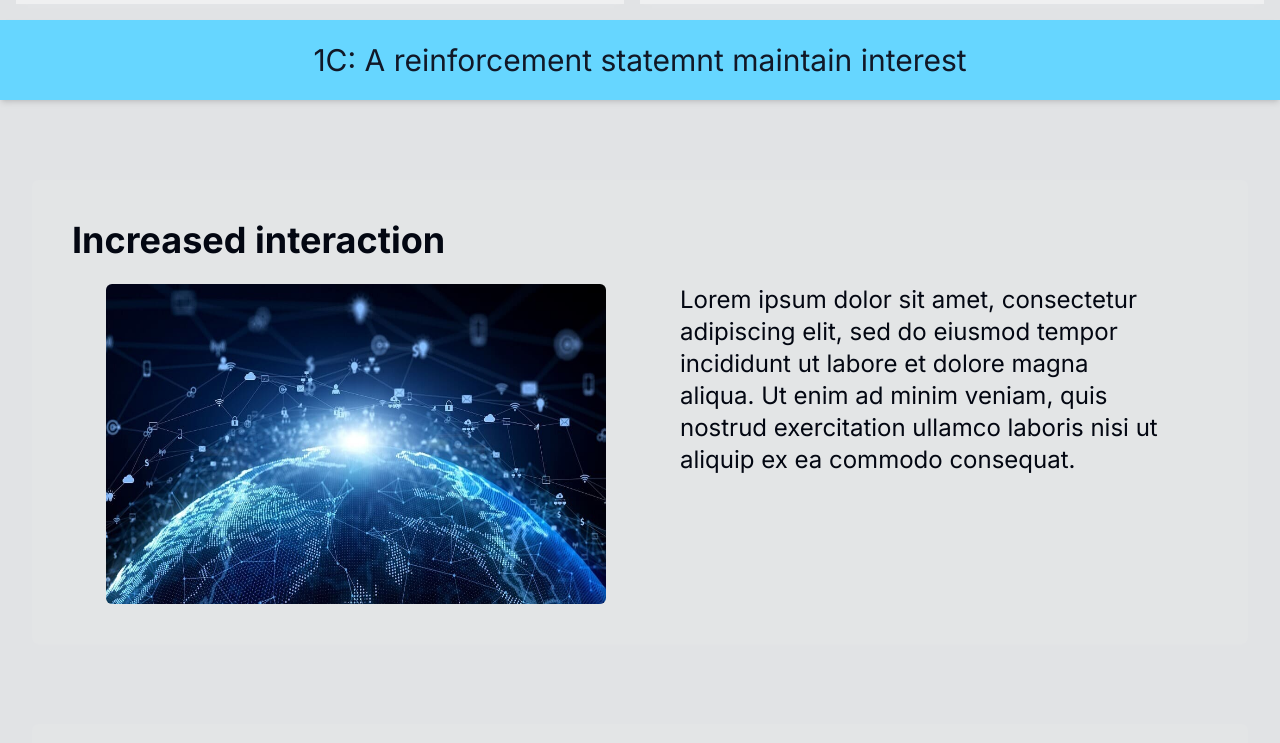
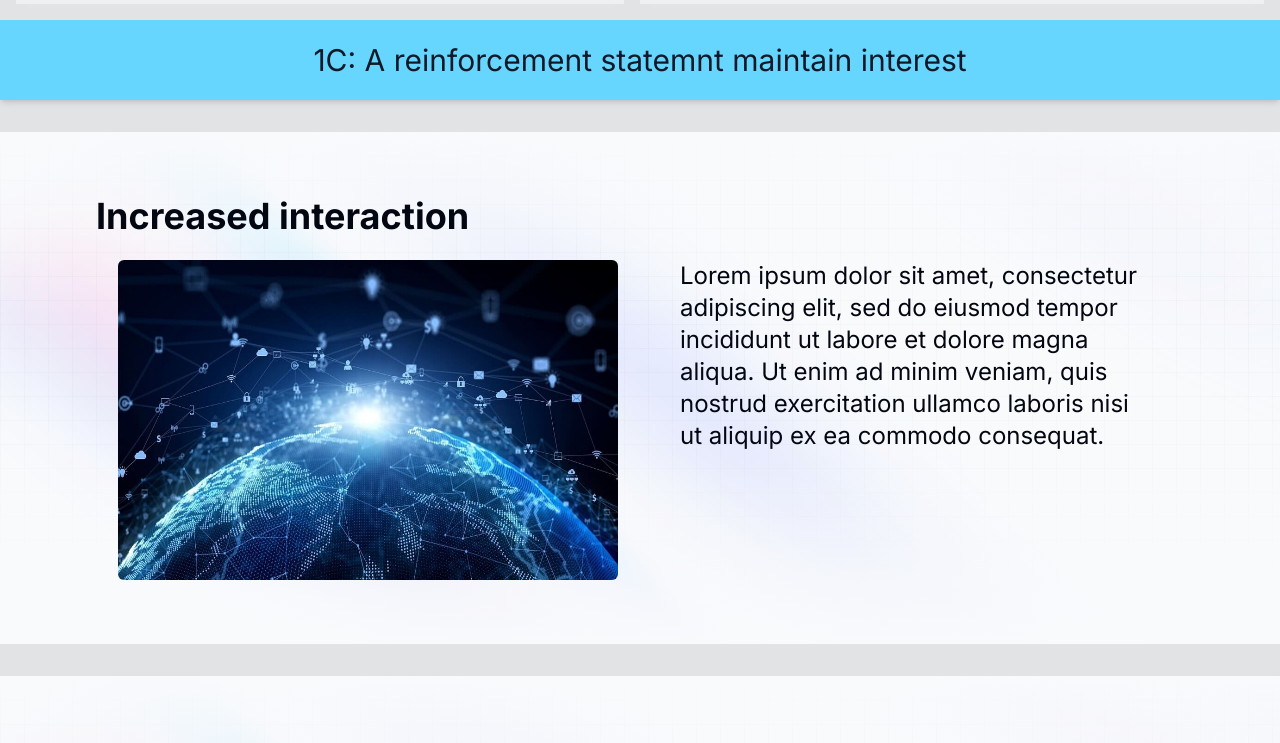
Before and after one commit to nardis9501/famdesc-landingpage, a Next.js app: page / in a window 1280 px wide. Shown: the part 2820-3563 px from the top of the page. Built offline with nearby package versions, Linux system fonts and the light colour scheme; what @midudev/tailwind-animations would draw is missing.

Commit message:
feat: add background grid and hero image container

```diff
--- a/components/BenefitsList/FeatureCard.js
+++ b/components/BenefitsList/FeatureCard.js
@@ -1,6 +1,7 @@
 import { useAppContext } from "@/app/providers";
 import { features } from "./list.data";
 import Image from "next/image";
+import GridBackground from "../Grid-background/GridBackground";
 
 export default function FeatureCard(props) {
   const { color } = useAppContext();
@@ -14,10 +15,10 @@ export default function FeatureCard(props) {
   return (
     <>
       {features.map(({ id, title, text, img }) => (
+        <GridBackground key={id} backdropTop backdropBottom>
           <section
-          key={id}
             className={
-            "p-8 md:p-10 my-20 m-4 md:mx-8 text-gray-950 dark:text-white  rounded-md bg-white/5 shadow-md shadow-white/5 dark:bg-black/5 dark:shadow-black/5"
+              "p-8 md:p-16 my-8 m-4 md:mx-8 text-gray-950 dark:text-white  rounded-md bg-white/5 shadow-md shadow-white/5 dark:bg-black/5 dark:shadow-black/5"
             }
           >
             <h4 className="text-4xl font-bold mb-6">{title}</h4>
@@ -39,6 +40,7 @@ export default function FeatureCard(props) {
               />
             </div>
           </section>
+        </GridBackground>
       ))}
     </>
   );
--- /dev/null
+++ b/components/Grid-background/GridBackground.js
@@ -0,0 +1,25 @@
+import React from "react";
+
+export default function GridBackground({
+  children,
+  backdropTop,
+  backdropBottom,
+}) {
+  return (
+    <>
+      <section className="relative">
+        <article className="absolute top-1/2 left-1/2 -translate-x-1/2 -translate-y-1/2 h-full w-screen">
+          <div className="bg-[url('/tiny.jpg')] dark:bg-[url('/dark-tiny.png')] bg-no-repeat bg-bottom bg-[size:150rem] dark:bg-[size:210rem] dark:bg-top inset-x-0 absolute w-full h-full"></div>
+          <div className="[mask-image:linear-gradient(0deg,transparent,black)] absolute  inset-0 bg-[linear-gradient(to_right,#80808012_1px,transparent_1px),linear-gradient(to_bottom,#80808012_1px,transparent_1px)] bg-[size:24px_24px]"></div>
+          {backdropTop && (
+            <div className="inset-x-0 top-0 flex justify-center bg-gradient-to-b from-slate-50 pb-36 pt-10 pointer-events-none dark:from-slate-900 absolute"></div>
+          )}
+          {backdropBottom && (
+            <div className="inset-x-0 bottom-0 flex justify-center bg-gradient-to-t from-slate-50 pt-36 pb-10 pointer-events-none dark:from-slate-900 absolute"></div>
+          )}{" "}
+        </article>
+        <div className="relative">{children}</div>
+      </section>
+    </>
+  );
+}
```
Also changed, not shown: public/dark-tiny.png (added), public/tiny.jpg (added). Lines whose indentation alone changed are shown as unchanged.
